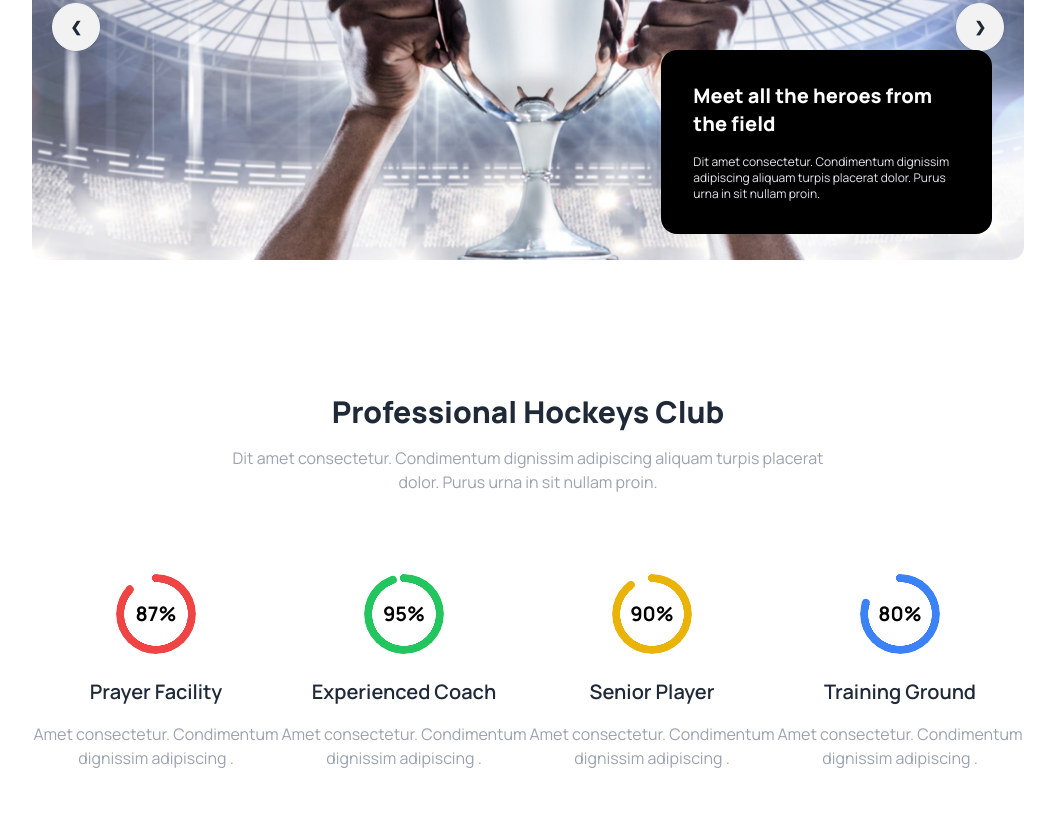
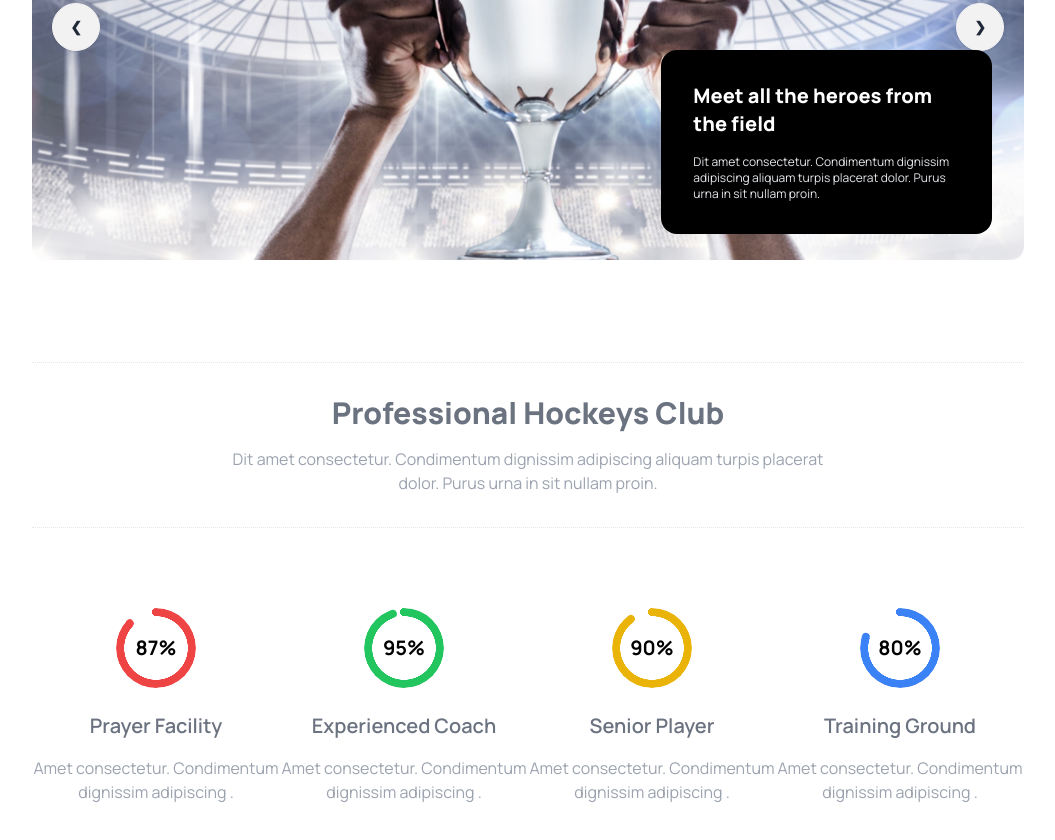
Before and after one commit to n0vemberain/Hockey, a plain HTML site: page index.html in a window 1280 px wide. Shown: the part 342-1182 px from the top of the page, without its empty margins (112-1167 px from the left). Before the commit the page ends 1152 px from the top, so only its background shows below. Drawn offline with nearby package versions, Linux system fonts and the light colour scheme.

Commit message:
hr line added

```diff
--- a/index.html
+++ b/index.html
@@ -95,12 +95,14 @@
             </div>
         </div>
     </header>
-    <main class="mx-5 lg:mx-36 my-4">
+    <main class="mx-5 lg:mx-36 my-4 text-gray-500">
+      <hr class="border-dotted mt-24">
         <!-- Professional Hockeys Club -->
-        <div class="mt-32">
+        <div class="mt-8">
             <h2 class="font-black text-3xl mb-4 flex justify-center">Professional Hockeys Club</h2>
             <p class="font-normal text-base mx-auto text-center max-w-[600px] text-gray-400">Dit amet consectetur. Condimentum dignissim adipiscing aliquam turpis placerat dolor. Purus urna in sit nullam proin.</p>
         </div>
+        <hr class="border-dotted mt-8 text-gray-500">
         <!-- Progressbar -->
         <div class="lg:flex justify-between mt-20">
             <div class="text-center sm:mb-6">
```
